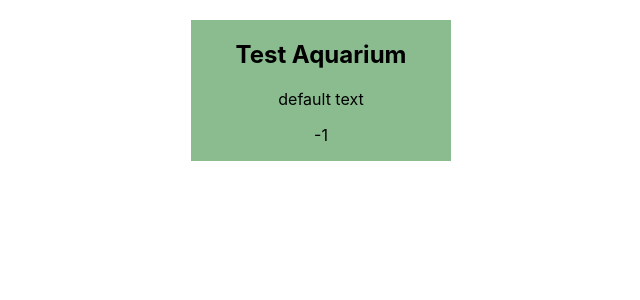
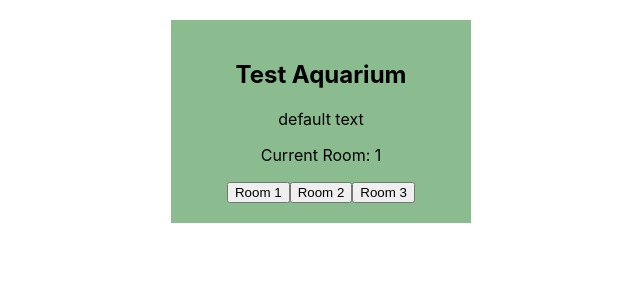
Before and after one commit to JahunSeo/raising-alien-creatures, a React (Create React App) app in the folder client/: page / in a window 1280 px wide. Shown: the top 300 px of the page, without its empty margins (319-959 px from the left). Built offline with nearby package versions, Linux system fonts and the light colour scheme; no server answers.

Commit message:
[johnny] client/ add dummy bottons to change room

```diff
--- a/client/src/pages/MultiAquarium/Socket/index.js
+++ b/client/src/pages/MultiAquarium/Socket/index.js
@@ -4,7 +4,8 @@ import io from "socket.io-client";
 let socket = null;
 let SOCKET_URL = "http://localhost:5001";
 
-export default function Socket() {
+export default function Socket(props) {
+  console.log("socket", props.roomId);
   useEffect(() => {
     // https://stackoverflow.com/questions/44628363/socket-io-access-control-allow-origin-error/64805972
     // socket = io(SOCKET_URL, { transports: ["websocket"] });
--- a/client/src/pages/MultiAquarium/index.js
+++ b/client/src/pages/MultiAquarium/index.js
@@ -9,6 +9,12 @@ import styles from "./index.module.css";
 export default function MultiAquarium() {
   const [testMsg, setTestMsg] = useState("default text");
   const [testNum, setTestNum] = useState(-1);
+
+  // temp: selecting room
+  const rooms = [1, 2, 3];
+  const [roomId, setRoomId] = useState(rooms[0]);
+
+  // fetch test data
   useEffect(() => {
     try {
       const fetchData = async () => {
@@ -25,13 +31,23 @@ export default function MultiAquarium() {
     }
   }, []);
 
+  console.log("MultiAquarium: roomId", roomId);
   return (
     <div className={styles.body}>
-      <Socket />
+      <Socket roomId={roomId} />
       <section className={styles.SecHead}>
         <h1>Test Aquarium</h1>
         <p>{testMsg}</p>
-        <p>{testNum}</p>
+        {/* <p>{testNum}</p> */}
+        <p>Current Room: {roomId}</p>
+        <div>
+          {rooms.map((roomId) => (
+            <button
+              key={roomId}
+              onClick={() => setRoomId(roomId)}
+            >{`Room ${roomId}`}</button>
+          ))}
+        </div>
       </section>
       <section className={styles.SecField}>
         <MultiField seed={testNum} />
--- a/client/src/pages/MultiAquarium/index.module.css
+++ b/client/src/pages/MultiAquarium/index.module.css
@@ -22,7 +22,7 @@
   left: 0;
   right: 0;
   margin: auto;
-
+  padding: 20px;
   z-index: 5;
   background-color: rgba(23, 123, 32, 0.5);
 }
```
